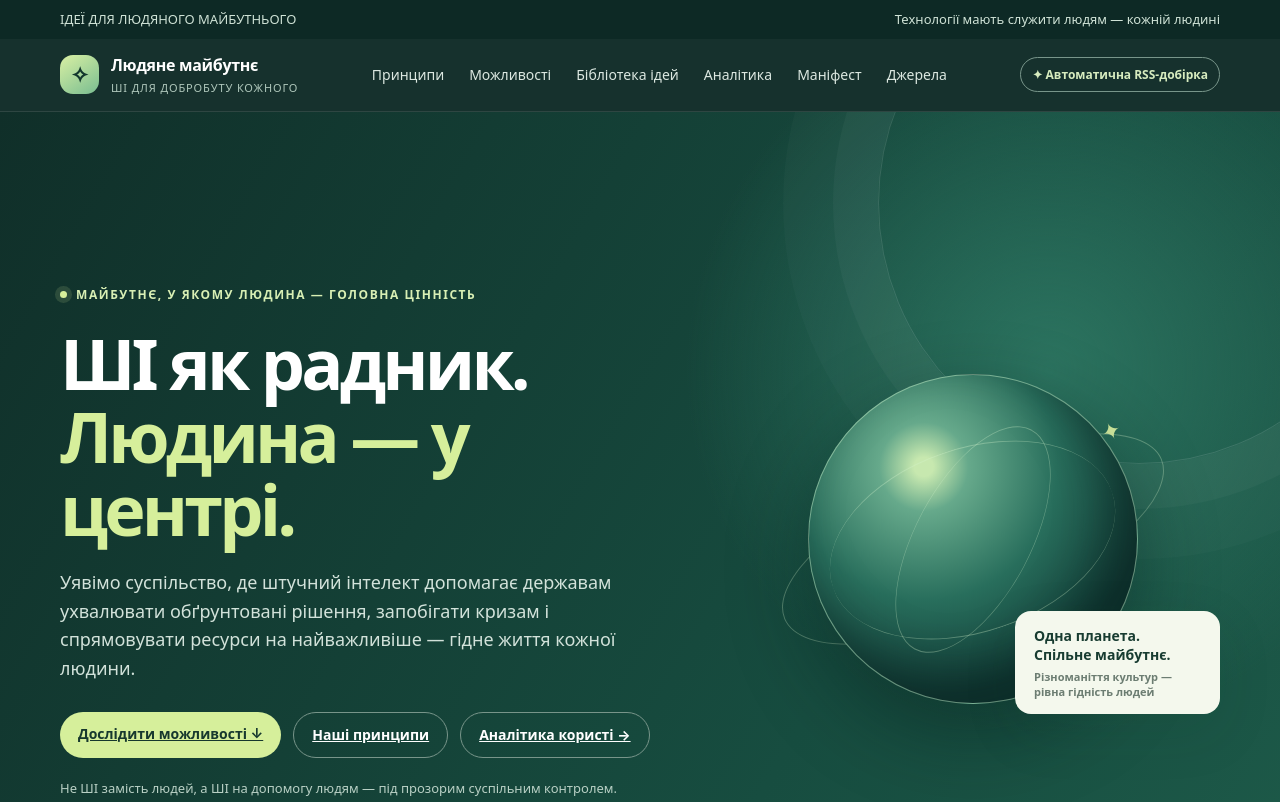
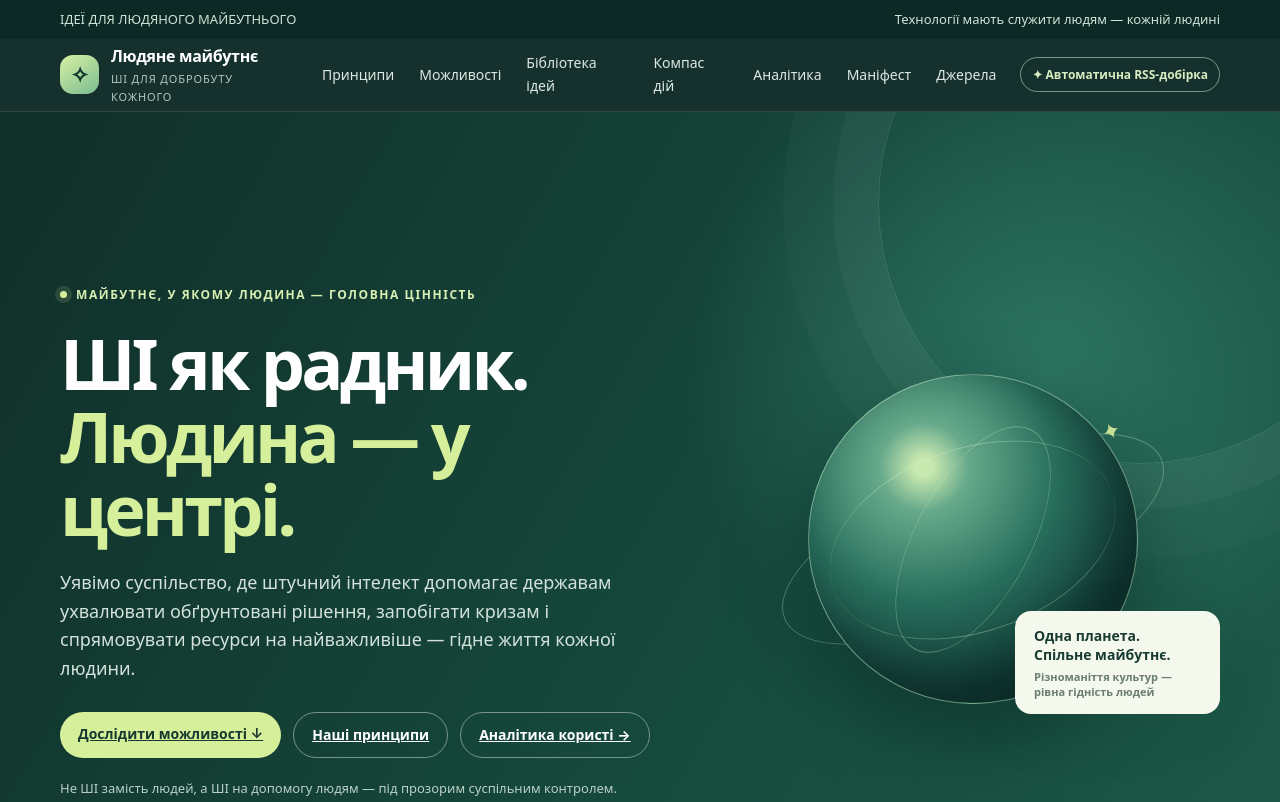
Before and after one commit to gritik-ai/liudiane-maibutnie, a website: page index.html in a window 1280 px wide. Shown: the top 802 px of the page. Drawn offline with Linux system fonts and the light colour scheme.

Commit message:
Update index.html

```diff
--- a/index.html
+++ b/index.html
@@ -35,7 +35,7 @@
   <header>
     <div class="wrap nav">
       <a class="brand" href="#top" aria-label="Людяне майбутнє — на головну"><span class="brandmark">✧</span><span>Людяне майбутнє<small>ШІ для добробуту кожного</small></span></a>
-      <nav class="navlinks" id="navlinks"><a href="#principles">Принципи</a><a href="#opportunities">Можливості</a><a href="#ideas">Бібліотека ідей</a><a href="/analytics.html">Аналітика</a><a href="#manifesto">Маніфест</a><a href="#sources">Джерела</a></nav>
+      <nav class="navlinks" id="navlinks"><a href="#principles">Принципи</a><a href="#opportunities">Можливості</a><a href="#ideas">Бібліотека ідей</a><a href="/action-lab.html">Компас дій</a><a href="/analytics.html">Аналітика</a><a href="#manifesto">Маніфест</a><a href="#sources">Джерела</a></nav>
       <div class="navactions"><span class="auto-indicator">✦ Автоматична RSS-добірка</span><button class="menu-btn" id="menuBtn" aria-label="Відкрити меню">☰</button></div>
     </div>
   </header>
```
